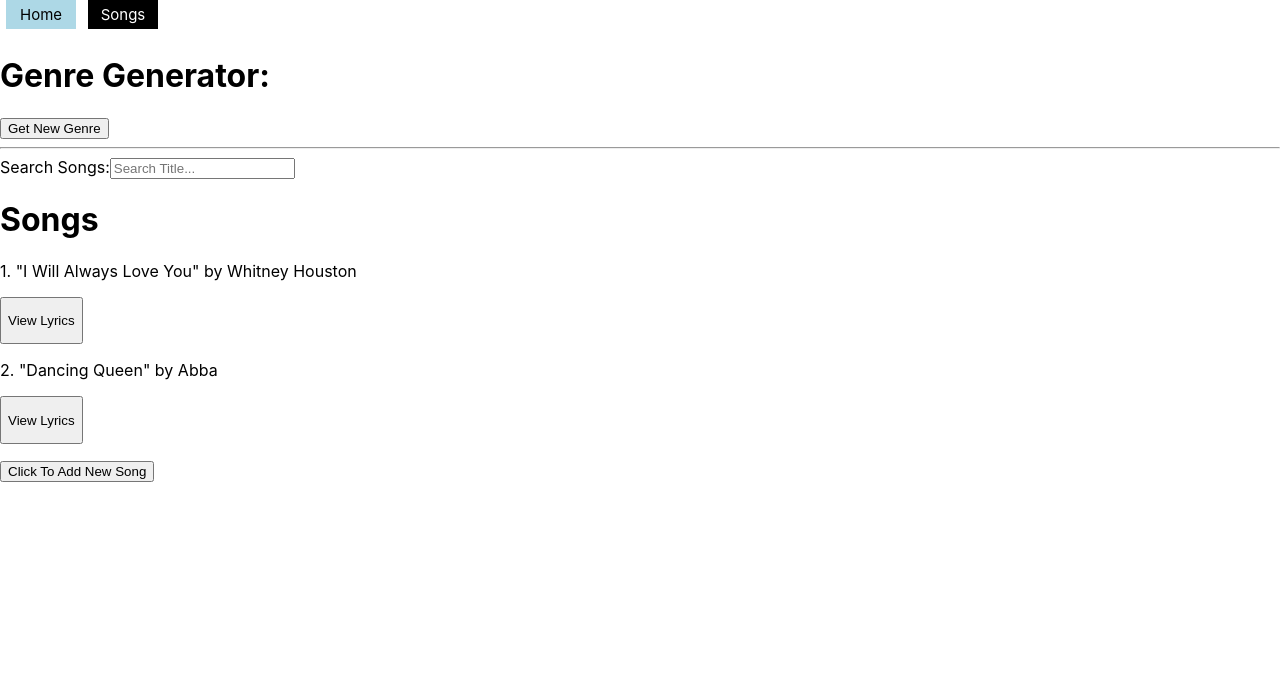
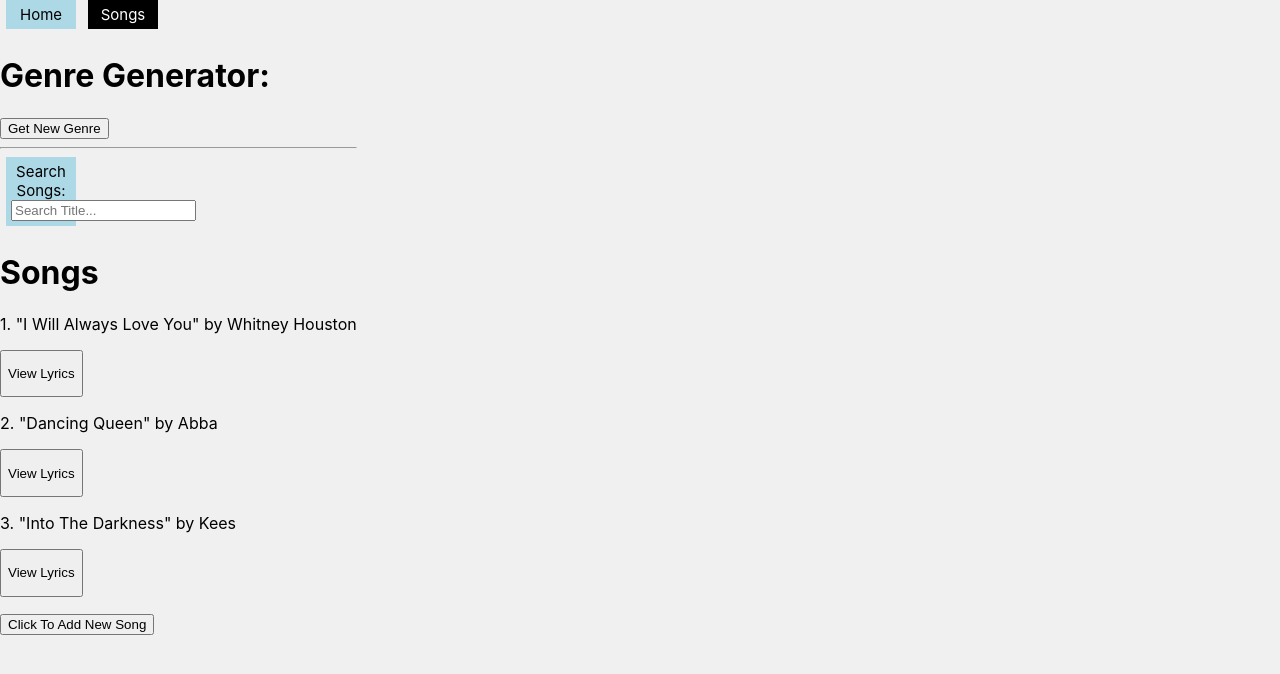
Before and after one commit to ChristinaKozi/p2-final, a React (Create React App) app: page /songs in a window 1280 px wide. Shown: the top 674 px of the page. Built offline with nearby package versions, Linux system fonts and the light colour scheme; no server answers; data requests are answered from the project's data file.

Commit message:
adds css to search

```diff
--- a/db.json
+++ b/db.json
@@ -11,6 +11,12 @@
       "artist": "Abba",
       "lyrics": "Ooh\nYou can dance\nYou can jive\nHaving the time of your life\nOoh, see that girl\nWatch that scene\nDigging the dancing queen\nFriday night and the lights are low\nLooking out for a place to go\nWhere they play the right music\nGetting in the swing\nYou come to look for a king\nAnybody could be that guy\nNight is young and the music's high\nWith a bit of rock music\nEverything is fine\nYou're in the mood for a dance\nAnd when you get the chance\nYou are the dancing queen\nYoung and sweet\nOnly seventeen\nDancing queen\nFeel the beat from the tambourine, oh yeah\nYou can dance\nYou can jive\nHaving the time of your life\nOoh, see that girl\nWatch that scene\nDigging the dancing queen\nYou're a teaser, you turn 'em on\nLeave 'em burning and then you're gone\nLooking out for another\nAnyone will do\nYou're in the mood for a dance\nAnd when you get the chance\nYou are the dancing queen\nYoung and sweet\nOnly seventeen\nDancing queen\nFeel the beat from the tambourine, oh yeah\nYou can dance\nYou can jive\nHaving the time of your life\nOoh, see that girl\nWatch that scene\nDigging the dancing queen\nDigging the dancing queen",
       "id": 2
+    },
+    {
+      "title": "Into The Darkness",
+      "artist": "Kees",
+      "lyrics": "daadaddaada",
+      "id": 3
     }
   ]
 }
--- /dev/null
+++ b/src/components/Search.css
@@ -0,0 +1,12 @@
+.search {
+    display: inline-block;
+    box-sizing: border-box;
+    width: 70px;
+    padding: 5px;
+     margin: 0 6px 6px;
+    background: lightblue;
+    text-decoration: none;
+    text-align: center;
+    font-size: min(10vw, 15px) ;
+    color: black;
+}
--- a/src/components/Search.js
+++ b/src/components/Search.js
@@ -1,8 +1,9 @@
 import React from "react";
+import './Search.css'
 
 function Search({ searchTerm,onSearch }) {
     return (
-        <div>
+        <div className = "search">
             <label>Search Songs:</label>
             <input
                 type="text"
--- a/src/index.css
+++ b/src/index.css
@@ -5,6 +5,9 @@ body {
     sans-serif;
   -webkit-font-smoothing: antialiased;
   -moz-osx-font-smoothing: grayscale;
+  display: flex;
+  height: 100vh; /* Set to the full height of the viewport */
+  background-color: #f0f0f0; /* Optional: Add a background color */
 }
 
 code {
```
